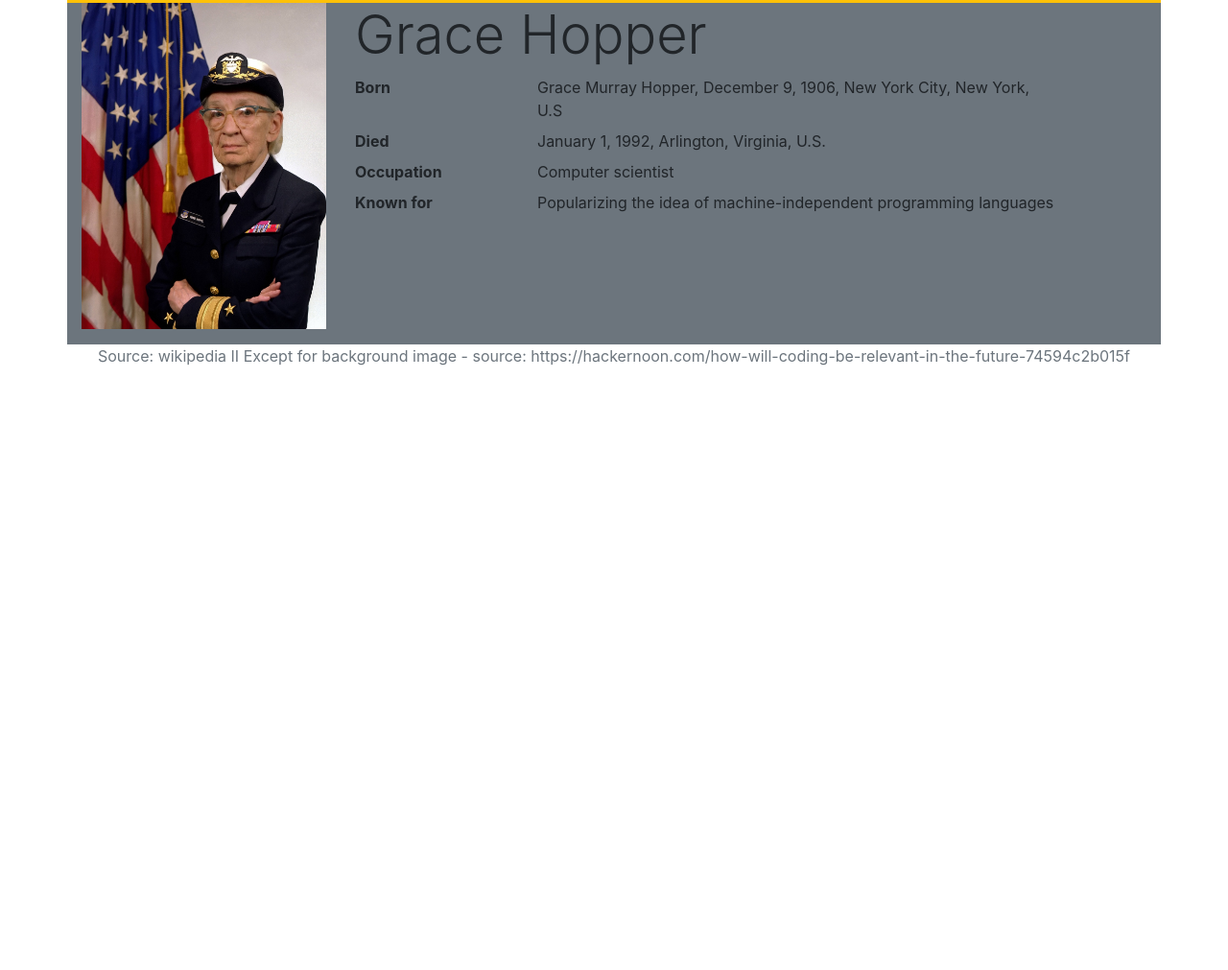
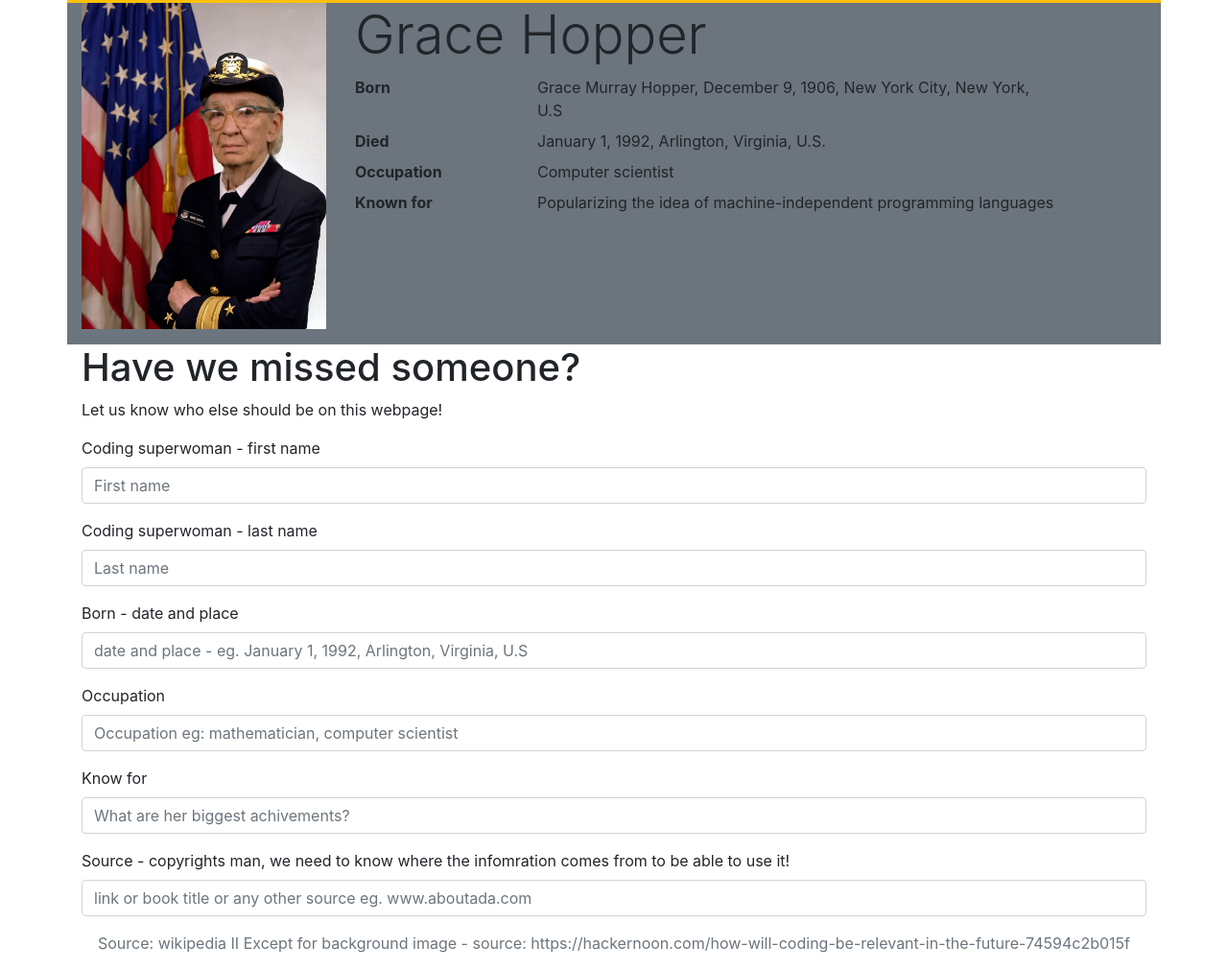
Before and after one commit to ipastuszynska/02-women-in-code, a plain HTML site: page index.html in a window 1280 px wide. Shown: the part 1022-2033 px from the top of the page at 96% size. Before the commit the page ends 1421 px from the top, so only its background shows below. Drawn offline with nearby package versions, Linux system fonts and the light colour scheme.

Commit message:
added-have we missed someone  form

```diff
--- a/index.html
+++ b/index.html
@@ -115,11 +115,43 @@
 				<dt class="col-sm-3">Known for</dt>
 				<dd class="col-sm-9"> Popularizing the idea of machine-independent programming languages </dd>
 			</dl>
-
 			</article>
 		</div> <!-- col-md-8-->
 	</div> <!-- row-->
 </div> <!-- container-->
+
+<div class="container">
+<h1> Have we missed someone? </h1>
+<p> Let us know who else should be on this webpage! </p>
+
+	<form>
+	  <div class="form-group">
+	    <label for="formGroupExampleInput"> Coding superwoman - first name </label>
+	    <input type="text" class="form-control" id="formGroupExampleInput" placeholder="First name">
+	  </div>
+		<div class="form-group">
+			<label for="formGroupExampleInput"> Coding superwoman - last name </label>
+			<input type="text" class="form-control" id="formGroupExampleInput" placeholder="Last name">
+		</div>
+		<div class="form-group">
+			<label for="formGroupExampleInput"> Born - date and place </label>
+			<input type="text" class="form-control" id="formGroupExampleInput" placeholder="date and place - eg. January 1, 1992, Arlington, Virginia, U.S">
+		</div>
+		<div class="form-group">
+			<label for="formGroupExampleInput"> Occupation </label>
+			<input type="text" class="form-control" id="formGroupExampleInput" placeholder="Occupation eg: mathematician, computer scientist">
+		</div>
+		<div class="form-group">
+			<label for="formGroupExampleInput"> Know for </label>
+			<input type="text" class="form-control" id="formGroupExampleInput" placeholder="What are her biggest achivements?">
+		</div>
+		<div class="form-group">
+			<label for="formGroupExampleInput"> Source - copyrights man, we need to know where the infomration comes from to be able to use it!  </label>
+			<input type="text" class="form-control" id="formGroupExampleInput" placeholder="link or book title or any other source eg. www.aboutada.com">
+		</div>
+
+	</form>
+</container> <!--form -->
 
 <footer class="container text-center text-muted">
 	<p> Source: wikipedia II Except for background image - source: https://hackernoon.com/how-will-coding-be-relevant-in-the-future-74594c2b015f
```
Lines whose indentation alone changed are shown as unchanged.
